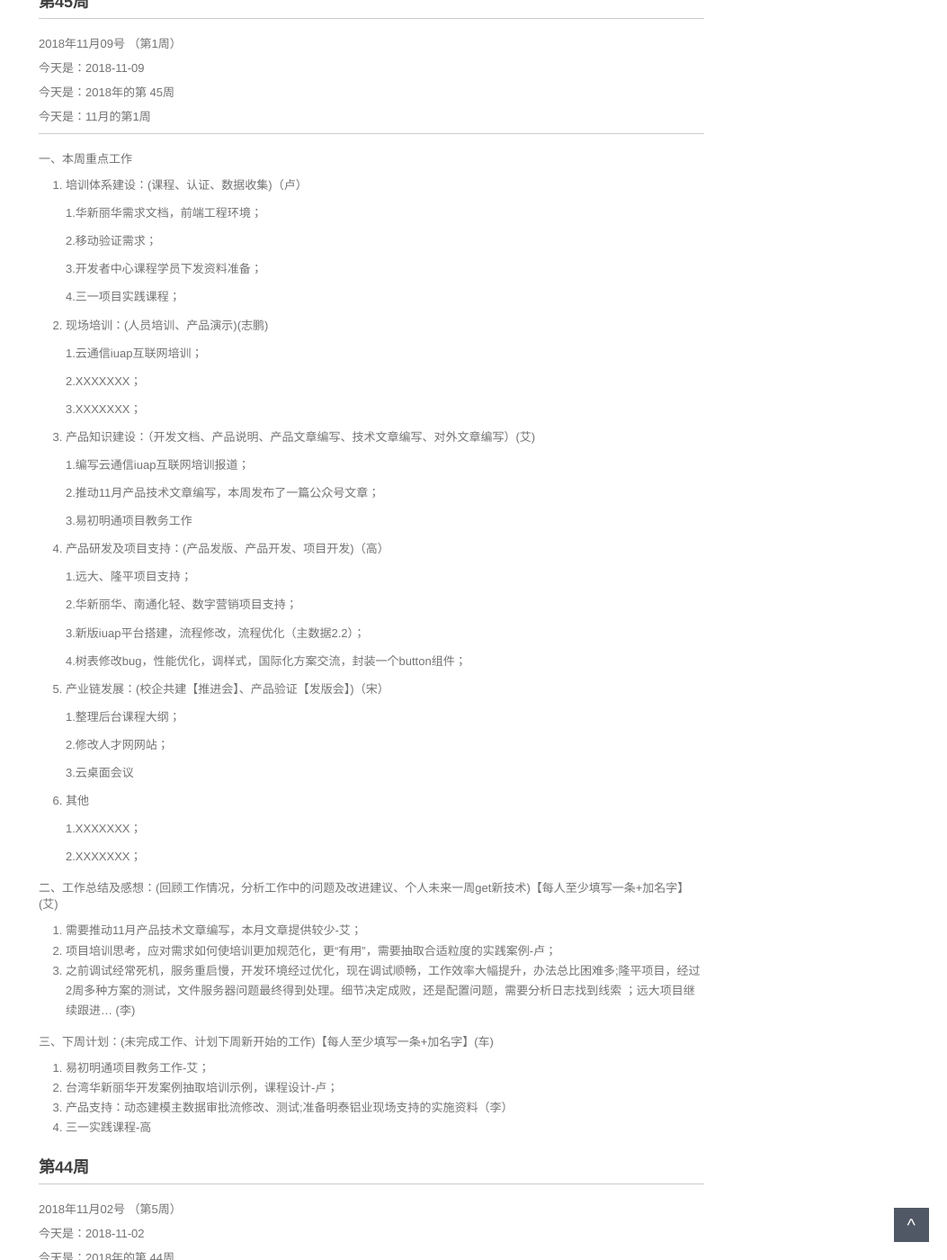
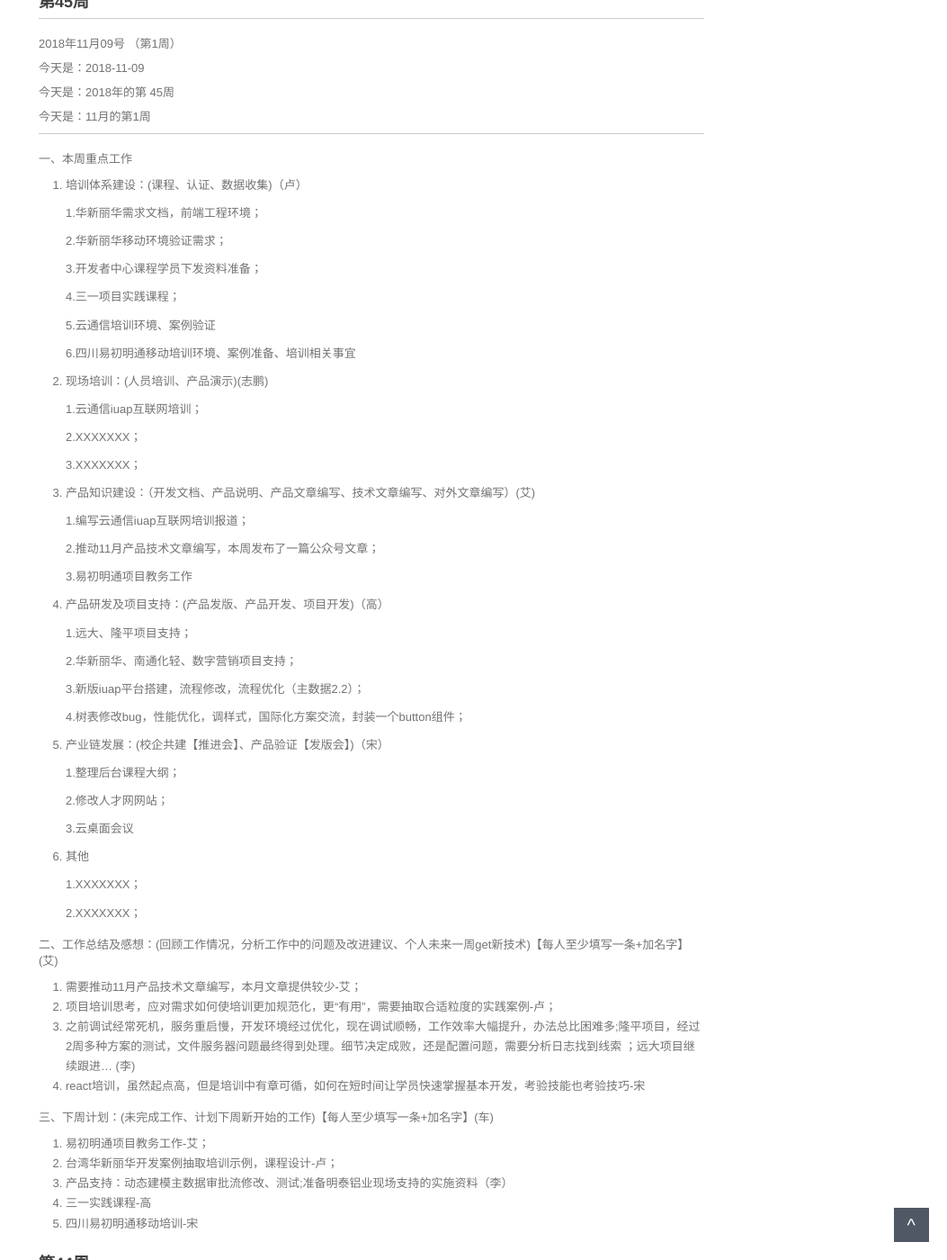
Before and after one commit to walllFlower/blog, a Jekyll site: the page built from _posts/2018-07-17-day_report_cxz.md, in a window 1280 px wide and 1400 px high, scrolled down 341 px. Shown: the whole window at 90% size, without its empty margins (227-1280 px from the left). Built offline with Jekyll 4.4.1, drawn with Linux system fonts in a browser that asks for light colours; comment, search, counter and statistics services are not loaded.

Commit message:
宋慧慧周报
宋慧慧周报

```diff
--- a/_posts/2018-07-17-day_report_cxz.md
+++ b/_posts/2018-07-17-day_report_cxz.md
@@ -28,11 +28,16 @@ categories: 技术运营工作周报
 
     1.华新丽华需求文档，前端工程环境；
 
-    2.移动验证需求；
+    2.华新丽华移动环境验证需求；
 
     3.开发者中心课程学员下发资料准备；
 
     4.三一项目实践课程；
+
+    5.云通信培训环境、案例验证
+
+    6.四川易初明通移动培训环境、案例准备、培训相关事宜
+
 
 2. 现场培训：(人员培训、产品演示)(志鹏)
 
@@ -82,6 +87,7 @@ categories: 技术运营工作周报
 1. 需要推动11月产品技术文章编写，本月文章提供较少-艾；
 2. 项目培训思考，应对需求如何使培训更加规范化，更“有用”，需要抽取合适粒度的实践案例-卢；
 3. 之前调试经常死机，服务重启慢，开发环境经过优化，现在调试顺畅，工作效率大幅提升，办法总比困难多;隆平项目，经过2周多种方案的测试，文件服务器问题最终得到处理。细节决定成败，还是配置问题，需要分析日志找到线索  ；远大项目继续跟进...     (李)
+4. react培训，虽然起点高，但是培训中有章可循，如何在短时间让学员快速掌握基本开发，考验技能也考验技巧-宋
 
 三、下周计划：(未完成工作、计划下周新开始的工作)【每人至少填写一条+加名字】(车)
 
@@ -89,6 +95,7 @@ categories: 技术运营工作周报
 2. 台湾华新丽华开发案例抽取培训示例，课程设计-卢；
 3. 产品支持：动态建模主数据审批流修改、测试;准备明泰铝业现场支持的实施资料（李）
 4. 三一实践课程-高
+5. 四川易初明通移动培训-宋
 
 ###  第44周
 
```
